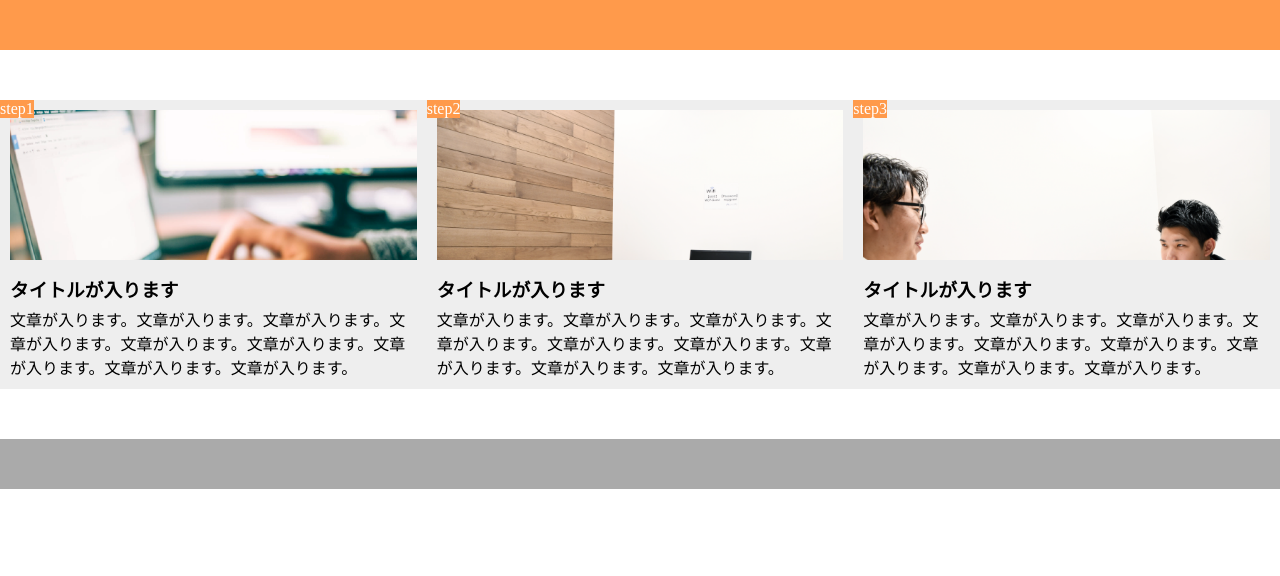
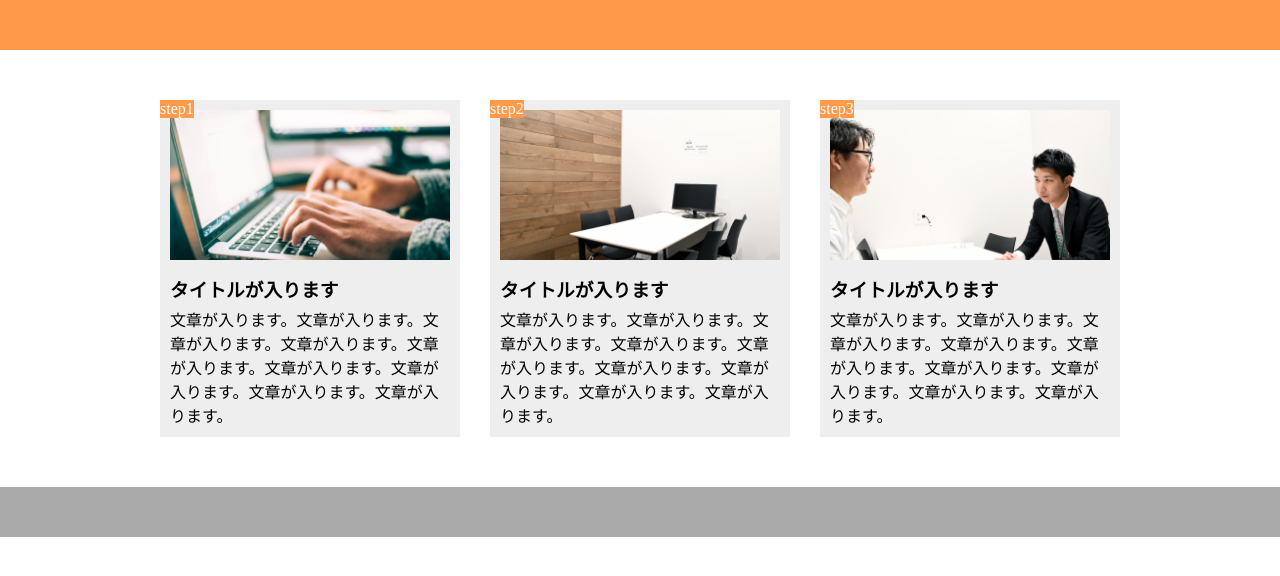
Before and after one commit to RyryaAstrey/dmm-webcamp-1-9-2, a plain HTML site: page index.html in a window 1280 px wide. Drawn offline with Linux system fonts and the light colour scheme.

Commit message:
[最終調整]画像の位置やmarginを調整

```diff
--- a/style.css
+++ b/style.css
@@ -17,8 +17,9 @@ main{
 }
 
 .box{
-  width:90%;
+  width:300px;
   background-color:#EEEEEE;
+  margin-right:30px;
 }
 
 .step{
@@ -35,18 +36,21 @@ main{
   height:150px;
   background-image:url(img/flow01.png);
   background-size:cover;
+  background-position:center;
 }
 
 .img2{
   height:150px;
   background-image:url(img/flow02.png);
   background-size:cover;
+  background-position:center;
 }
 
 .img3{
   height:150px;
   background-image:url(img/flow03.png);
   background-size:cover;
+  background-position:center;
 }
 
 h3{
```
